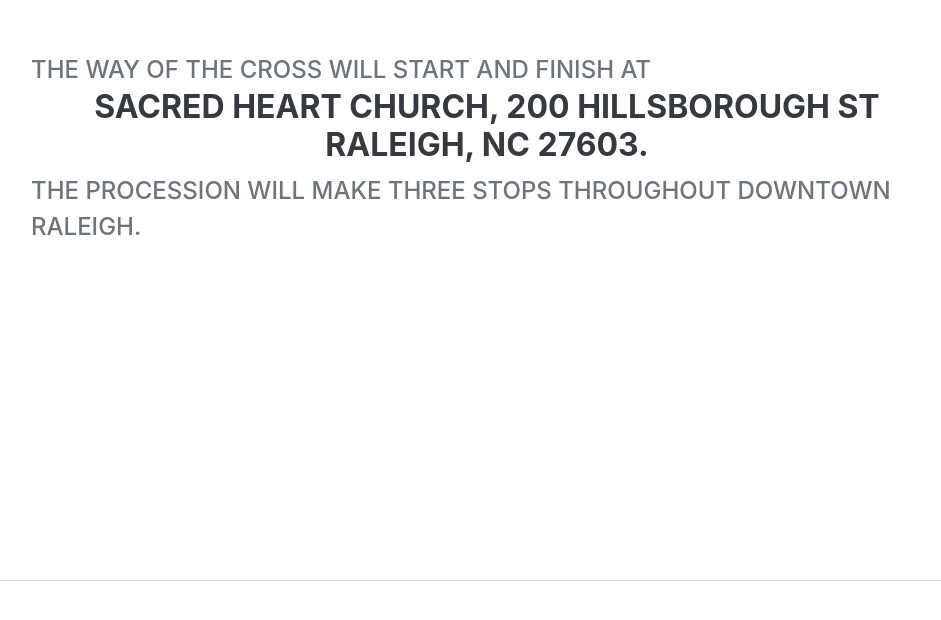
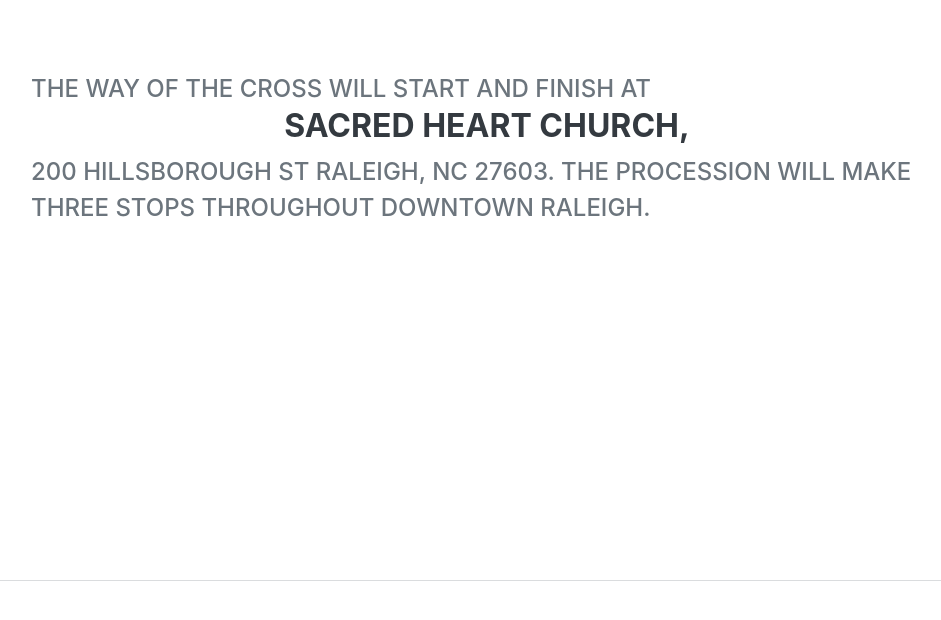
Before and after one commit to CL-Raleigh/cl-raleigh.github.io, a website: page index.html in a window 1280 px wide. Shown: the part 981-1601 px from the top of the page, without its empty margins (289-1230 px from the left). Drawn offline with nearby package versions, Linux system fonts and the light colour scheme; a web font is replaced by a local one.

Commit message:
Update index.html

```diff
--- a/index.html
+++ b/index.html
@@ -60,10 +60,8 @@
             <!-- Where-->
             <section class="resume-section" id="Where">
                 <div class="subheading mb-3">
-                    The Way of the Cross will start and finish at
-                    <h3 class="text-center">  Sacred Heart Church,
+                    The Way of the Cross will start and finish at  <h3 class="text-center"> Sacred Heart Church, </h3>
                           200 Hillsborough St Raleigh, NC 27603.
-                    </h3>
                     The procession will make three stops throughout downtown Raleigh.
                 </div>
             </section>
```
